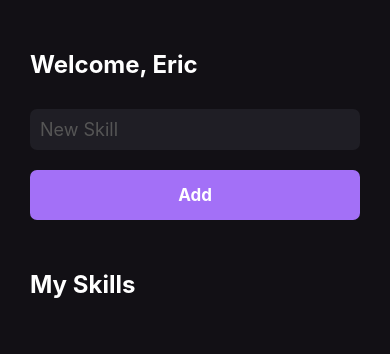
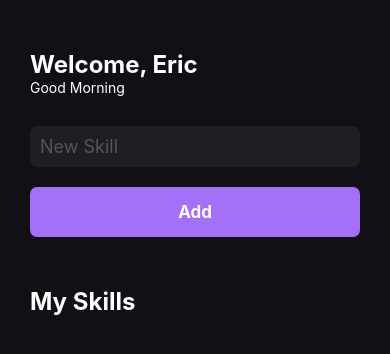
Before and after one commit to ericmadson/Ignite-mySkills, a React Native app: screen / in a window 390 px wide. Shown: the top 354 px of the page. Built offline with nearby package versions, Linux system fonts and the light colour scheme.

Commit message:
statusBar

```diff
--- a/App.js
+++ b/App.js
@@ -1,7 +1,12 @@
 import React from 'react';
+import { StatusBar } from 'react-native';
 
 import Home from './src/pages/Home';
 
 export default function App() {
-  return <Home />;
+  return (
+  <>
+    <StatusBar barStyle="light-content" />
+    <Home />
+  </>);
 }
--- a/src/pages/Home.js
+++ b/src/pages/Home.js
@@ -1,11 +1,10 @@
-import React, {useState} from 'react';
+import React, {useEffect, useState} from 'react';
 import {
   View,
   Text,
   StyleSheet,
   TextInput,
   Platform,
-  ScrollView,
   FlatList,
 } from 'react-native';
 import {Button} from '../components/Button';
@@ -14,15 +13,31 @@ import {SkillCard} from '../components/SkillCard';
 export default function Home() {
   const [newSkill, setNewSkill] = useState('');
   const [mySkills, setMySkills] = useState([]);
+  const [greeting, setGreeting] = useState('');
 
   /* Use handle to name functions when the function is triggered by user's interaction */
   function handleAddNewSkill() {
     setMySkills(oldState => [...oldState, newSkill]);
   }
 
+  useEffect(() => {
+    const currentHours = new Date().getHours();
+
+    if (currentHours < 12) {
+      setGreeting('Good Morning');
+    } else if(currentHours >=12 && currentHours < 18) {
+      setGreeting('Good Afternoon');
+    } else {
+      setGreeting('Good Night');
+    }
+  }, [])
+
   return (
     <View style={styles.container}>
+
       <Text style={styles.title}>Welcome, Eric</Text>
+
+      <Text style={styles.greetings}>{greeting}</Text>
 
       <TextInput
         style={styles.input}
@@ -66,4 +81,7 @@ const styles = StyleSheet.create({
     marginTop: 30,
     borderRadius: 7,
   },
+  greetings: {
+    color: '#fff',
+  },
 });
```
